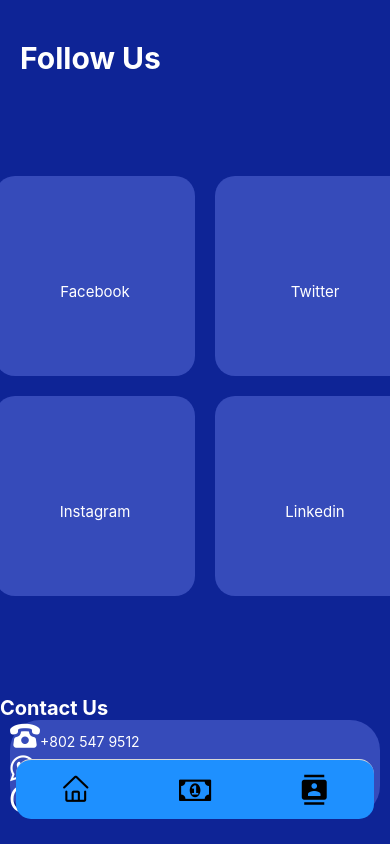
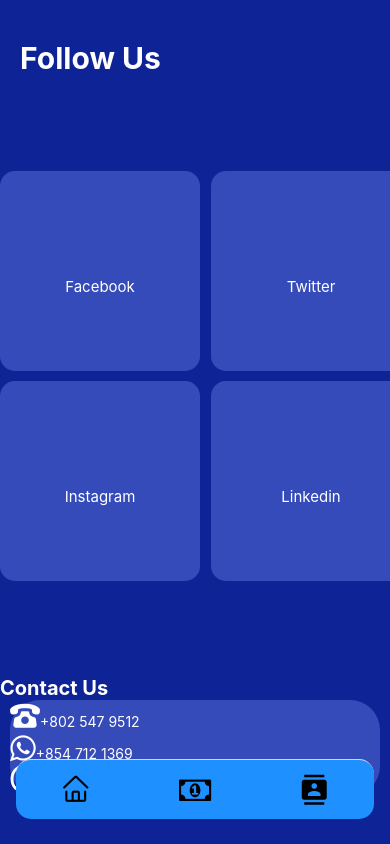
Before and after one commit to kencal20/Demo, a React Native app: screen /follow in a window 390 px wide. Built offline with nearby package versions, Linux system fonts and the light colour scheme.

Commit message:
follow update

```diff
--- a/src/follow.js
+++ b/src/follow.js
@@ -95,9 +95,9 @@
     },
     Follow: {
         marginHorizontal: 10,
-        marginVertical: 30,
+        marginVertical: 25,
         backgroundColor: '#364bba',
-        borderRadius:20,
+        borderRadius:15,
         height: 200,
         width: 200,
          alignItems:'center',
@@ -105,18 +105,19 @@
 
     },
     fb: {
-        left: -15
+        left: -10
 
     },
     twitter:{
-        left: -15
+        left: -19,
+
     },
     Insta:{
-        left: -15,
+        left: -10,
         top:-70
     },
     linkedin:{
-        left: -15,
+        left: -19,
         top:-70
 
     },
```
